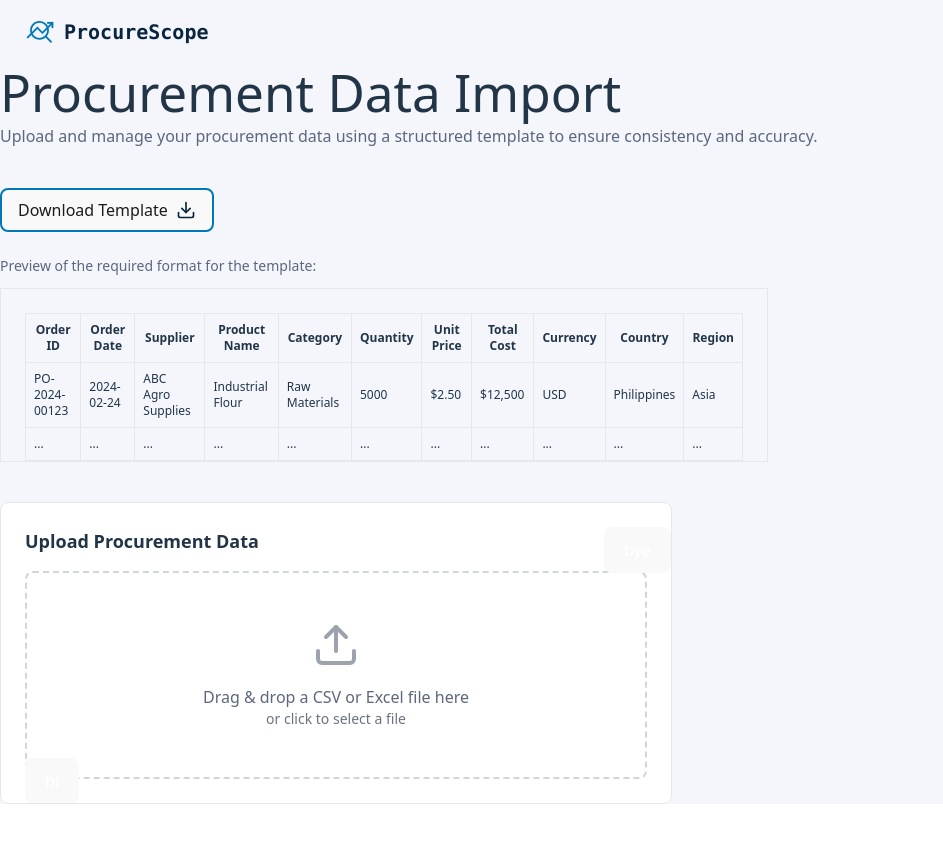
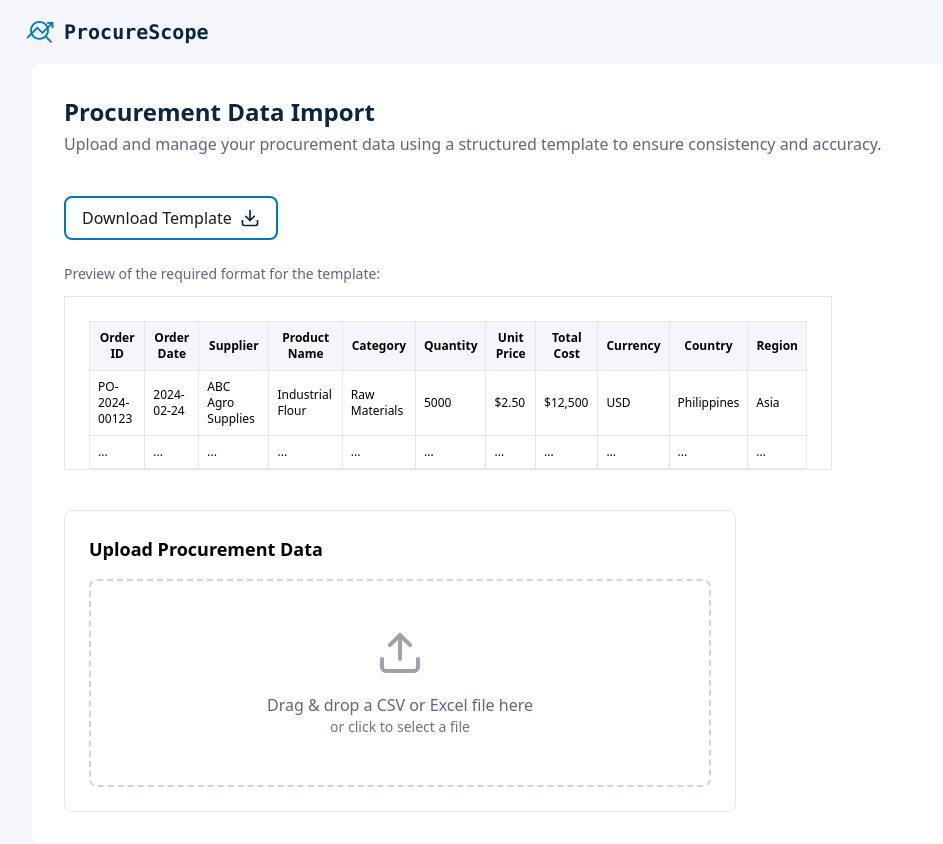
Before and after one commit to shermainesuah/ProcureScope, a React (Vite) app: page /data-import in a window 1280 px wide. Shown: the top 844 px of the page, without its empty margins (0-943 px from the left). Before the commit the page ends 804 px from the top, so only its background shows below. Built offline with nearby package versions, Linux system fonts and the light colour scheme.

Commit message:
Updated naming of text color in config theme

```diff
--- a/src/index.css
+++ b/src/index.css
@@ -3,70 +3,21 @@
 @tailwind utilities;
 
 :root {
-  font-family: system-ui, Avenir, Helvetica, Arial, sans-serif;
-  line-height: 1.5;
-  font-weight: 400;
-
-  color-scheme: light dark;
-  color: rgba(255, 255, 255, 0.87);
-  background-color: #242424;
-
   font-synthesis: none;
   text-rendering: optimizeLegibility;
   -webkit-font-smoothing: antialiased;
   -moz-osx-font-smoothing: grayscale;
+  --text-primary-color: #1c1c1c; /* Adjust based on your Tailwind color */
 }
 
-a {
-  font-weight: 500;
-  color: #646cff;
-  text-decoration: inherit;
-}
-a:hover {
-  color: #535bf2;
+@layer base {
+  h1 {
+    @apply text-2xl font-bold text-primary;
+  }
 }
 
-body {
-  margin: 0;
-  display: flex;
-  place-items: center;
-  min-width: 320px;
-  min-height: 100vh;
-}
-
-h1 {
-  font-size: 3.2em;
-  line-height: 1.1;
-}
-
-button {
-  border-radius: 8px;
-  border: 1px solid transparent;
-  padding: 0.6em 1.2em;
-  font-size: 1em;
-  font-weight: 500;
-  font-family: inherit;
-  background-color: #1a1a1a;
-  cursor: pointer;
-  transition: border-color 0.25s;
-}
-button:hover {
-  border-color: #646cff;
-}
-button:focus,
-button:focus-visible {
-  outline: 4px auto -webkit-focus-ring-color;
-}
-
-@media (prefers-color-scheme: light) {
-  :root {
-    color: #213547;
-    background-color: #ffffff;
-  }
-  a:hover {
-    color: #747bff;
-  }
-  button {
-    background-color: #f9f9f9;
+@layer components {
+  .main-container {
+    @apply flex-1 bg-white mx-8 mb-8 p-8 rounded-lg;
   }
 }
```
